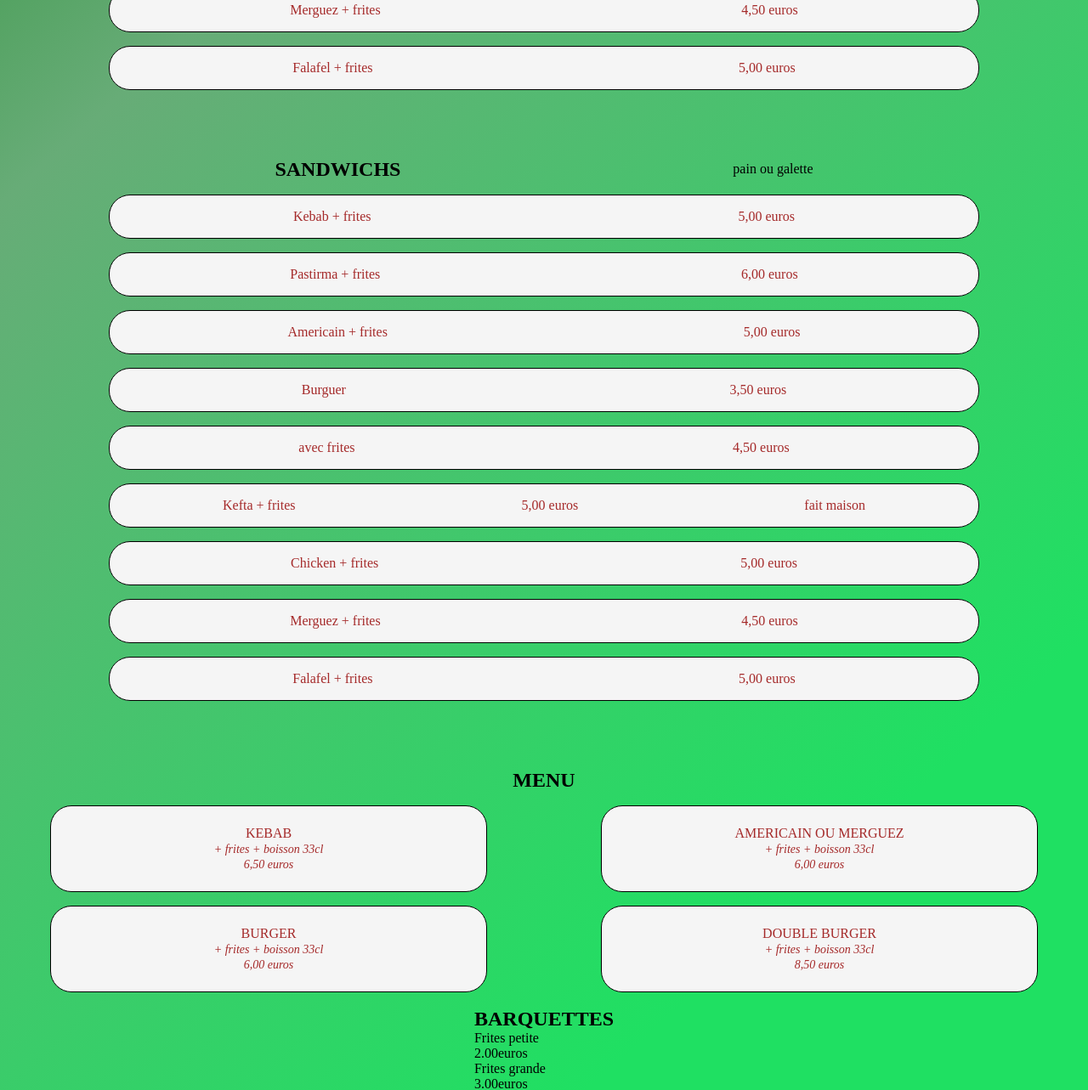
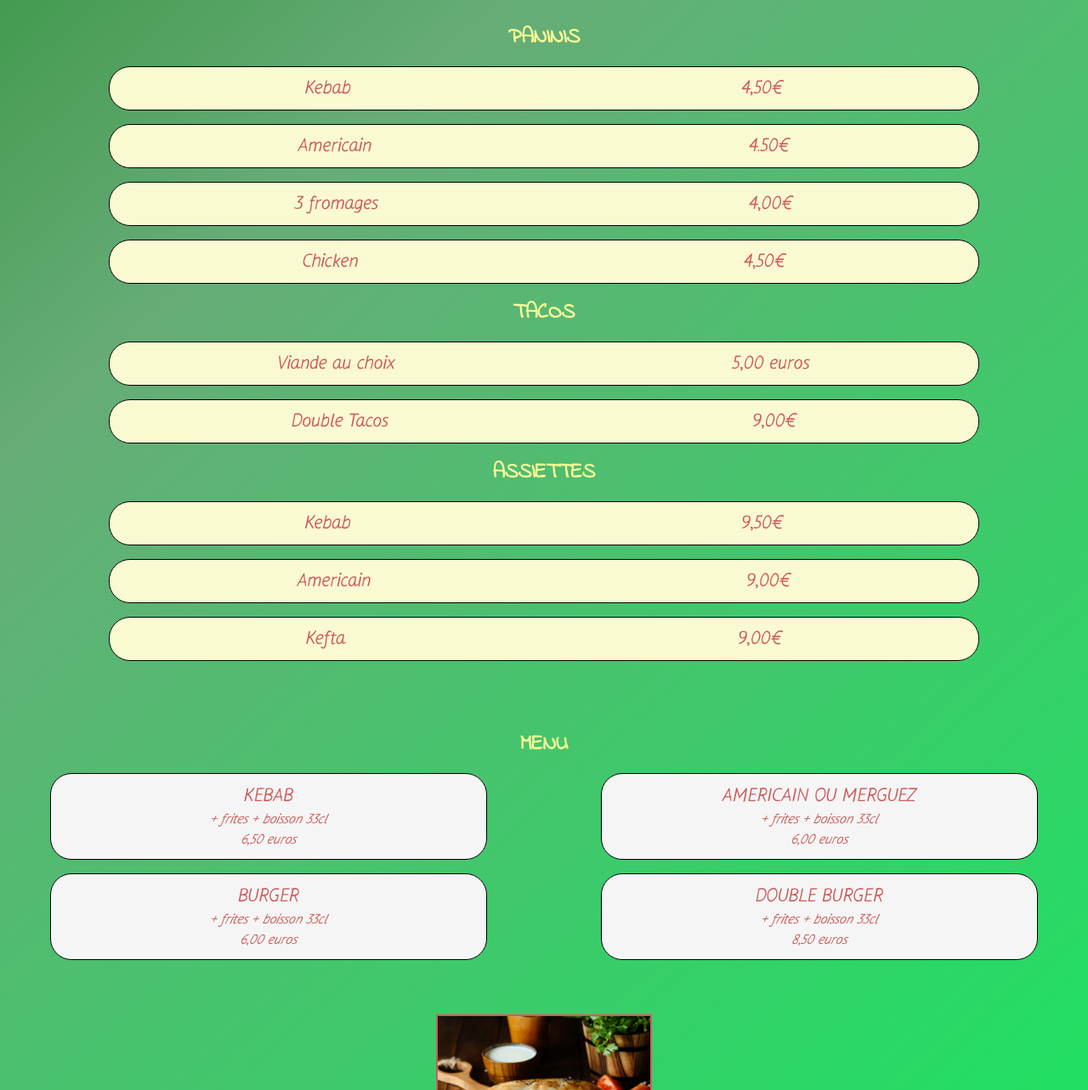
Before and after one commit to psychoniac/new_pacha, a website: page index.html in a window 1280 px wide. Shown: the part 1517-2800 px from the top of the page at 85% size. Drawn offline with Linux system fonts and the light colour scheme.

Commit message:
modification du bas de la page, modification des font, des couleurs

```diff
--- a/index.html
+++ b/index.html
@@ -68,54 +68,51 @@
             </div>
           </article>
           <article class="menu__item--right">
-            <div class="title">
-              <h2>SANDWICHS</h2>
-              <span>pain ou galette</span>
+            <h2>PANINIS</h2>
+            <div class="plat">
+              <p>Kebab</p>
+              <span>4,50&#8364; </span>
             </div>
+
             <div class="plat">
-              <p>Kebab + frites</p>
+              <p>Americain</p>
+              <span>4.50&#8364;</span>
+            </div>
+
+            <div class="plat">
+              <p>3 fromages</p>
+              <span>4,00&#8364;</span>
+            </div>
+
+            <div class="plat">
+              <p>Chicken</p>
+              <span>4,50&#8364;</span>
+            </div>
+            <h2>TACOS</h2>
+
+            <div class="plat">
+              <p>Viande au choix</p>
               <span>5,00 euros</span>
             </div>
 
             <div class="plat">
-              <p>Pastirma + frites</p>
-              <span>6,00 euros</span>
+              <p>Double Tacos</p>
+              <span>9,00&#8364;</span>
+            </div>
+            <h2>ASSIETTES</h2>
+            <div class="plat">
+              <p>Kebab</p>
+              <span>9,50&#8364;</span>
             </div>
 
             <div class="plat">
-              <p>Americain + frites</p>
-              <span>5,00 euros</span>
+              <p>Americain</p>
+              <span>9,00&#8364;</span>
             </div>
 
             <div class="plat">
-              <p>Burguer</p>
-              <span>3,50 euros</span>
-            </div>
-
-            <div class="plat">
-              <p>avec frites</p>
-              <span>4,50 euros</span>
-            </div>
-
-            <div class="plat">
-              <p>Kefta + frites</p>
-              <span>5,00 euros</span>
-              <span>fait maison</span>
-            </div>
-
-            <div class="plat">
-              <p>Chicken + frites</p>
-              <span>5,00 euros</span>
-            </div>
-
-            <div class="plat">
-              <p>Merguez + frites</p>
-              <span>4,50 euros</span>
-            </div>
-
-            <div class="plat">
-              <p>Falafel + frites</p>
-              <span>5,00 euros</span>
+              <p>Kefta</p>
+              <span>9,00&#8364;</span>
             </div>
           </article>
         </section>
@@ -144,40 +141,70 @@
         </section>
         <section class="snacking">
           <div class="snacking__left">
-            <img src="" alt="" class="snacking__left--img" />
-            <img src="" alt="" class="snacking__left--img" />
-            <img src="" alt="" class="snacking__left--img" />
+            <img
+              src="./public/img/doner-in-the-bread.jpg"
+              alt=""
+              class="snacking__left--img"
+            />
+            <img
+              src="./public/img/meat-doner-pita-bread.jpg"
+              alt=""
+              class="snacking__left--img"
+            />
+            <img
+              src="./public/img/burger-with-cheese-salad-dark-background.jpg"
+              alt=""
+              class="snacking__left--img"
+            />
           </div>
           <div class="snacking__center">
             <div class="snacking__center--item">
               <h2>BARQUETTES</h2>
+              <div class="snack">
                 <p>Frites petite</p>
                 <span>2.00euros</span>
+              </div>
+              <div class="snack">
                 <p>Frites grande</p>
                 <span>3.00euros</span>
               </div>
+            </div>
             <div class="snacking__center--item">
               <h2>Suppléments</h2>
+              <div class="snack">
                 <p>Fromage</p>
                 <span>+ 0.50euros</span>
+              </div>
+              <div class="snack">
                 <p>Viande</p>
                 <span>+ 1.00euros</span>
               </div>
+            </div>
             <div class="snacking__center--item">
               <h2>BOISSONS</h2>
+              <div class="snack">
                 <p>33cl</p>
                 <span>1.50 euros</span>
+              </div>
+              <div class="snack">
                 <p>50cl</p>
                 <span>2.00 euros</span>
+              </div>
+              <div class="snack">
                 <p>Eau 50cl</p>
                 <span>1.00 euros</span>
+              </div>
+              <div class="snack">
                 <p>Café</p>
                 <span>1.00 euros</span>
+              </div>
+              <div class="snack">
                 <p>Thé</p>
                 <span>1.00 euros</span>
               </div>
             </div>
-          <div class="snacking__right"></div>
+          </div>
+          <div class="snacking__right">
             <h2>SAUCES</h2>
             <ul>
               <li>Blanche</li>
@@ -192,6 +219,7 @@
               <li>Harissa</li>
             </ul>
             <span>Dessert 2,00</span>
+          </div>
         </section>
       </div>
       <footer>
--- a/sass/base/_contener.scss
+++ b/sass/base/_contener.scss
@@ -5,5 +5,6 @@
     rgba(103, 172, 119, 1) 39%,
     rgba(31, 224, 98, 1) 76%
   );
-  width: 100%;
+  width: 100vw;
+  height: auto;
 }
--- a/sass/composants/_item-menu.scss
+++ b/sass/composants/_item-menu.scss
@@ -5,10 +5,10 @@
 }
 
 .menu__item {
-  min-width: 80%;
+  width: 80%;
   display: flex;
   flex-direction: column;
-  gap: 5em;
+  gap: 4em;
   &--left {
     display: flex;
     flex-direction: column;
@@ -18,27 +18,47 @@
     display: flex;
     flex-direction: column;
     gap: 1em;
+    & h2 {
+      color: $color_title;
+      font-size: $size_title;
+      font-family: $font_title;
+      text-align: center;
+    }
   }
 }
 .title {
   display: flex;
+  font-family: $font_title;
+  color: $color_title;
+  font-size: $size_title;
   justify-content: space-around;
   align-items: center;
+  & span {
+    font-style: italic;
+  }
 }
 .plat {
   display: flex;
   justify-content: space-around;
   align-items: center;
-  min-width: 80%;
   height: 50px;
-  background-color: whitesmoke;
-  color: brown;
+  font-family: $font_txt;
+  font-size: $size_txt;
+  color: $color_txt;
+  background-color: rgb(250, 250, 210);
+
   border: 1px solid black;
   border-radius: 25px;
   transform: scale(1);
   transition: all 300ms;
   &:active {
-    background-color: aqua;
     transform: scale(1.2);
   }
 }
+.menu__list--plat {
+  & span {
+    color: $color_txt;
+    font-size: $size_txt;
+    font-family: $font_txt;
+  }
+}
--- /dev/null
+++ b/sass/layout/_footer.scss
@@ -0,0 +1,6 @@
+footer {
+  padding: 2em;
+  & span {
+    font-style: italic;
+  }
+}
--- a/sass/layout/_header.scss
+++ b/sass/layout/_header.scss
@@ -1,17 +1,18 @@
 .header {
   display: flex;
   flex-direction: column;
+  align-items: center;
   gap: 1em;
   &__title {
-    font-family: $font-txt;
+    font-family: $font_title;
+    color: $color_title;
     font-size: 50px;
-    text-align: center;
     padding-top: 0.5em;
   }
   &__img {
-    width: 100%;
+    width: 80%;
     height: auto;
-    filter: drop-shadow(16px 16px 50px);
+    filter: drop-shadow(16px 16px 30px);
     padding-bottom: 1em;
   }
 }
--- a/sass/main.scss
+++ b/sass/main.scss
@@ -1,6 +1,9 @@
 @import "./base/reset";
+@import "./utils/variables";
 @import "./utils/font";
 @import "./base/contener";
 @import "./layout/header";
 @import "./composants/item-menu";
 @import "./pages/menu_list";
+@import "./pages/snacking";
+@import "./layout/footer";
--- a/sass/pages/_menu_list.scss
+++ b/sass/pages/_menu_list.scss
@@ -13,22 +13,26 @@
     flex-direction: column;
     justify-content: center;
     gap: 2px;
-    font-size: 16px;
     background-color: whitesmoke;
-    color: brown;
     border: 1px solid black;
     border-radius: 25px;
     text-align: center;
     & p {
       text-transform: uppercase;
+      font-size: $size_txt;
+      font-family: $font_txt;
+      color: $color_txt;
     }
     & span {
       font-style: italic;
-      font-size: 14px;
+      font-size: 16px;
     }
   }
   & h2 {
     text-align: center;
     width: 100%;
+    font-family: $font_title;
+    color: $color_title;
+    font-size: $size_title;
   }
 }
--- /dev/null
+++ b/sass/pages/_snacking.scss
@@ -0,0 +1,68 @@
+.snacking {
+  display: flex;
+  flex-direction: column;
+  align-items: center;
+  gap: 1em;
+  padding-top: 4em;
+  & h2 {
+    font-family: $font_title;
+    font-size: $size_title;
+    color: $color_title;
+  }
+  & p {
+    font-family: $font_txt;
+    font-size: $size_txt;
+    color: $color_txt;
+  }
+  &__center {
+    display: flex;
+    flex-direction: row;
+    justify-content: center;
+    width: 100%;
+  }
+}
+
+.snacking__center--item {
+  display: flex;
+  flex-direction: column;
+  align-items: center;
+  gap: 1em;
+  width: 30%;
+  padding-top: 1em;
+
+  & span {
+    color: grey;
+  }
+}
+.snacking__left {
+  display: flex;
+  flex-direction: column;
+  align-items: center;
+  gap: 1em;
+  width: 100vw;
+}
+.snacking__left--img {
+  width: 250px;
+  height: 200px;
+  border: 2px solid $color_txt;
+}
+.snack {
+  display: flex;
+  align-items: center;
+  justify-content: space-between;
+  width: 80%;
+}
+.snacking__right {
+  width: 60%;
+
+  & li {
+    color: $color_txt;
+    font-size: $size_txt;
+    font-family: $font_txt;
+  }
+  & span {
+    color: grey;
+    font-size: $size_txt;
+    font-family: $font_txt;
+  }
+}
--- a/sass/utils/_font.scss
+++ b/sass/utils/_font.scss
@@ -2,4 +2,8 @@
   font-family: indie_flower;
   src: url(/public/font/Indie_Flower/IndieFlower-Regular.ttf);
 }
-$font_txt: indie_flower;
+@font-face {
+  font-family: flow-ext;
+  src: url(/public/font/flow-ext/Flow.otf),
+    url(/public/font/flow-ext/Flow_B.otf);
+}
--- /dev/null
+++ b/sass/utils/_variables.scss
@@ -0,0 +1,6 @@
+$font_title: indie_flower;
+$font_txt: flow-ext;
+$color_title: #fdfd96;
+$color_txt: #cd5c5c;
+$size_title: 25px;
+$size_txt: 22px;
```
Also changed, not shown: public/css/style.css, sass/utils/_mixins.scss (added), 1 other file. Lines whose indentation alone changed are shown as unchanged.
